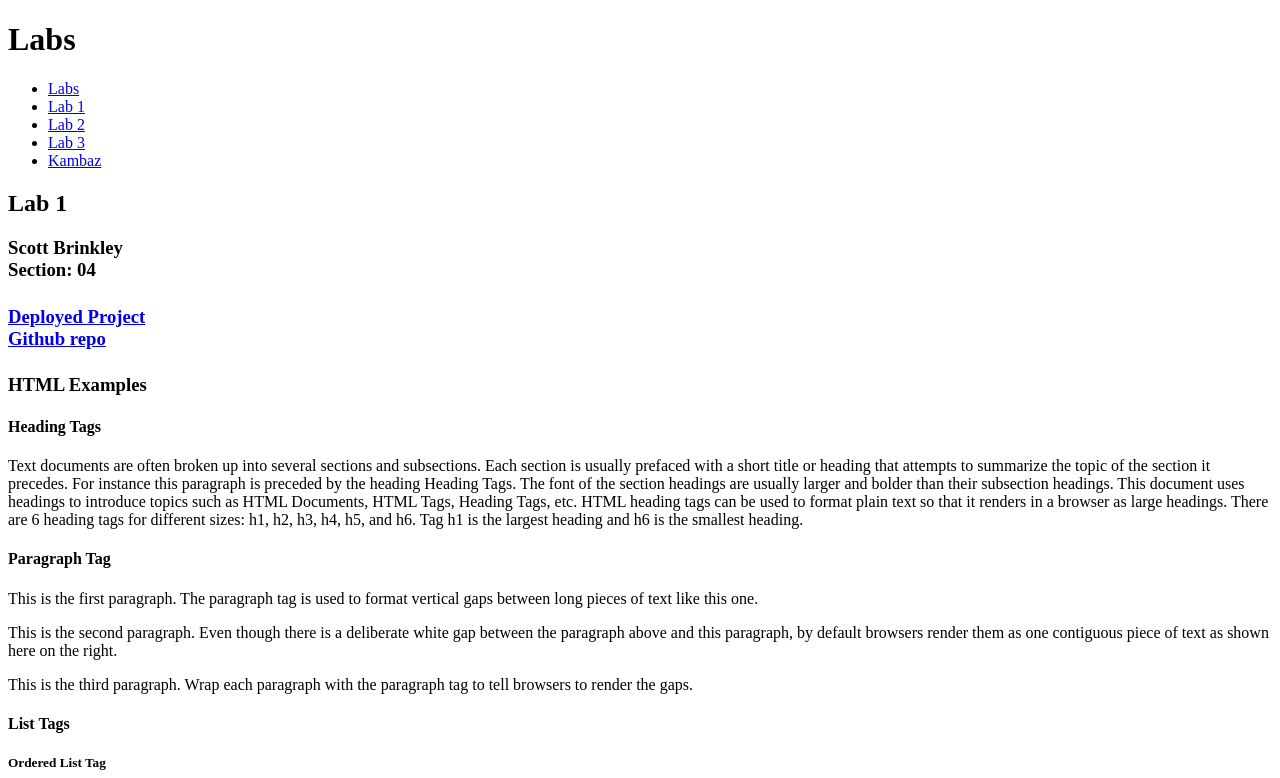
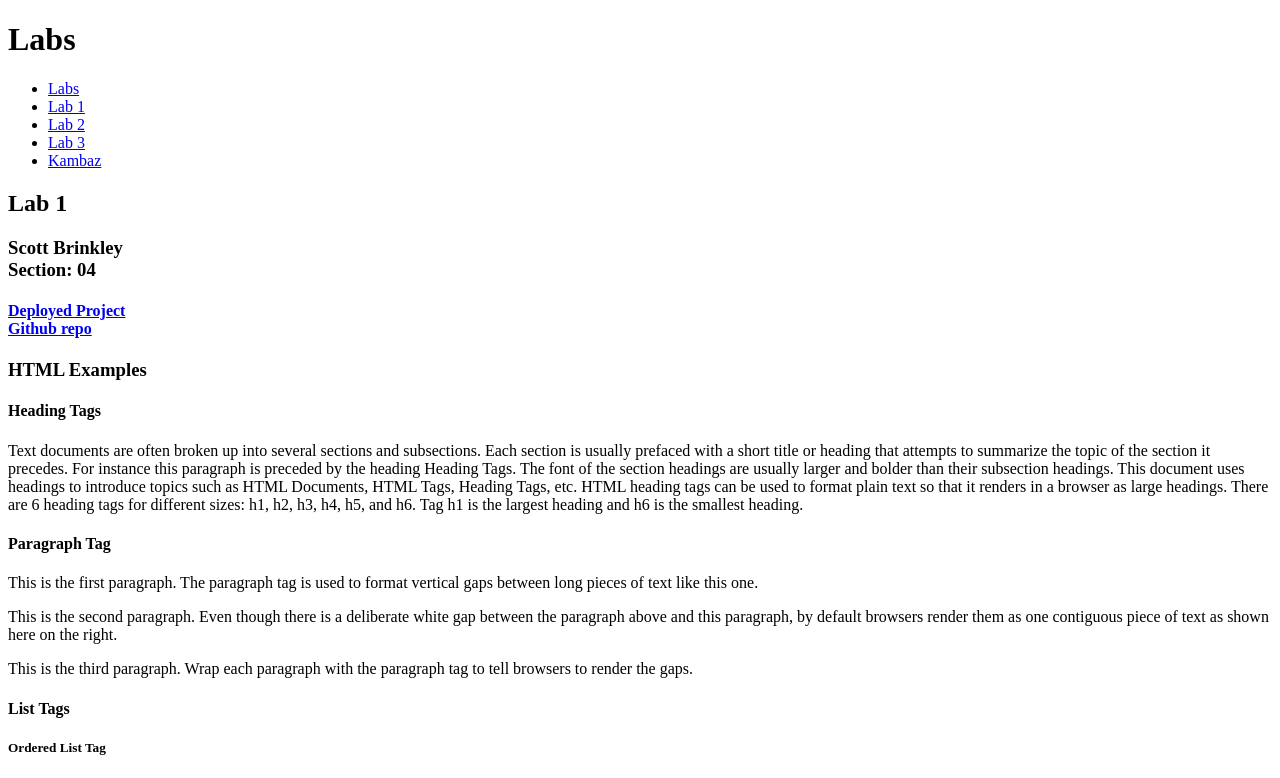
Before and after one commit to scomitchell/kambaz-react-web-app, a React (Vite) app: page /#/Labs/Lab1 in a window 1280 px wide. Shown: the top 778 px of the page. Built offline with nearby package versions, Linux system fonts and the light colour scheme.

Commit message:
Fixed improper heading nesting

```diff
--- a/src/Labs/Lab1/index.tsx
+++ b/src/Labs/Lab1/index.tsx
@@ -5,11 +5,11 @@ export default function Lab1() {
             <h3>
                 Scott Brinkley <br />
                 Section: 04
-                <h4>
-                    <a href="https://golden-llama-74719b.netlify.app/#/Labs/Lab1" id="wd-deploy-link" target="_blank">Deployed Project</a><br />
-                    <a href="https://github.com/scomitchell/kambaz-react-web-app" id="wd-github-link" target="_blank">Github repo</a>
-                </h4>
             </h3>
+            <h4>
+                <a href="https://golden-llama-74719b.netlify.app/#/Labs/Lab1" id="wd-deploy-link" target="_blank">Deployed Project</a><br />
+                <a href="https://github.com/scomitchell/kambaz-react-web-app" id="wd-github-link" target="_blank">Github repo</a>
+            </h4>
             <h3>HTML Examples</h3>
             <div id="wd-h-tag">
                 <h4>Heading Tags</h4>
```
